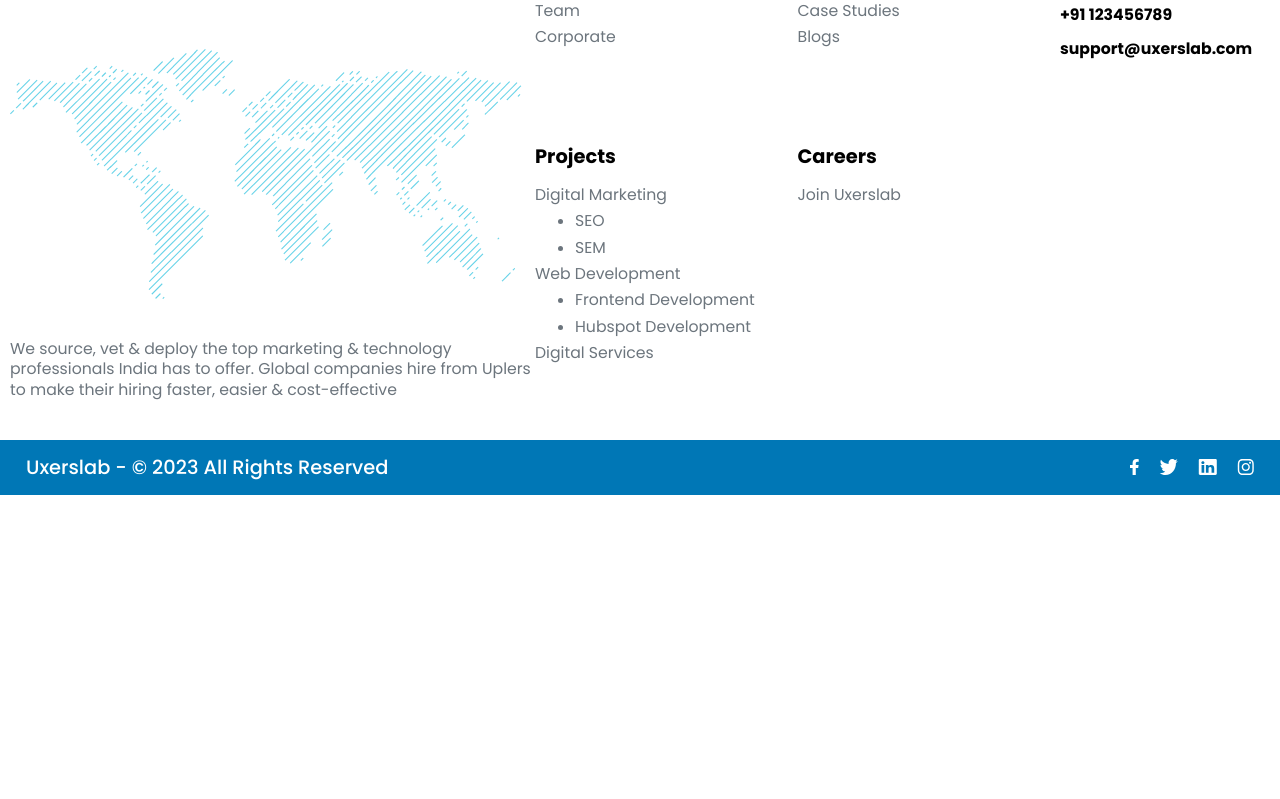
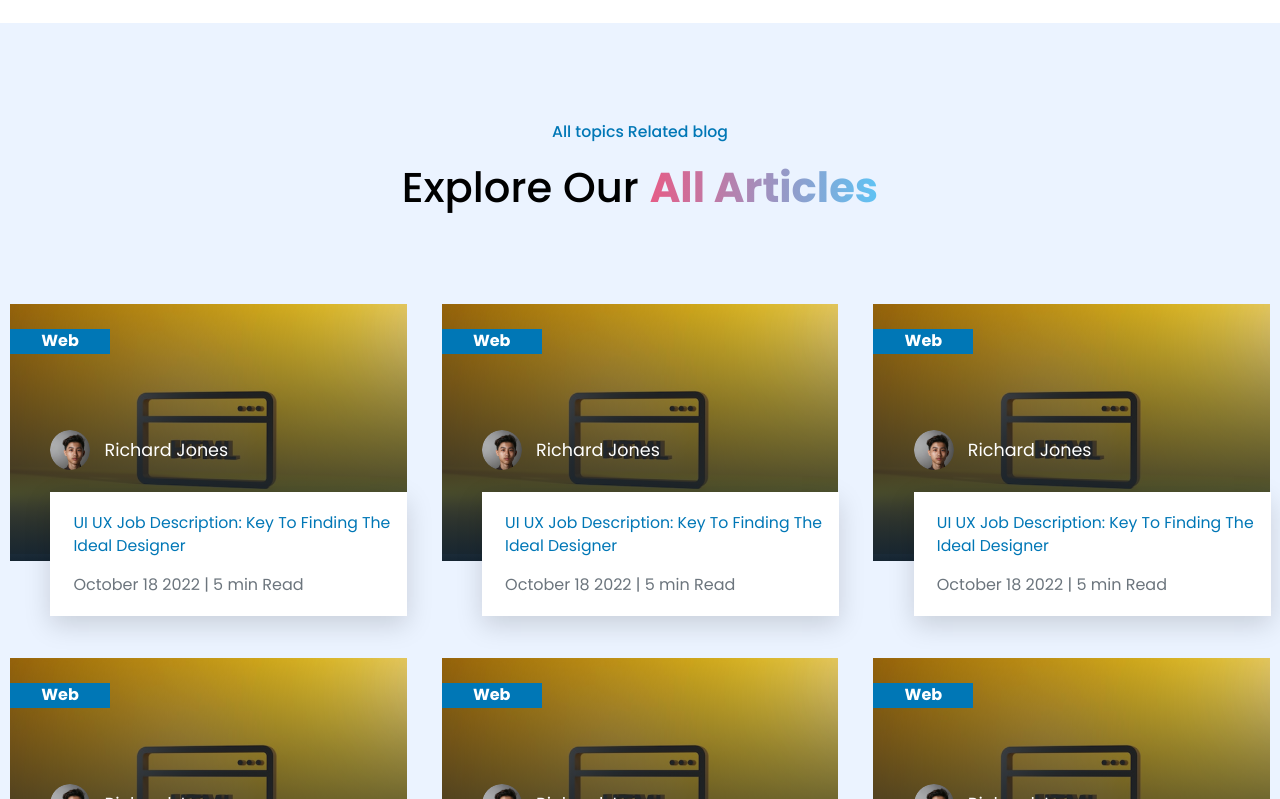
Before and after one commit to kanwaljeet5124/uxers, a Next.js app: page /blogs in a window 1280 px wide. Shown: the part 2481-3280 px from the top of the page. Before the commit the page ends 2976 px from the top, so only its background shows below. Built offline with nearby package versions, Linux system fonts and the light colour scheme.

Commit message:
Kanwal: Blog page changes

```diff
--- /dev/null
+++ b/modules/ExploreBlog.js
@@ -0,0 +1,19 @@
+import ExploreCard from "./ExploreCard"
+import SectionHeading from "./SectionHeading"
+export default function ExploreBlog() {
+  return (
+    <div className="explore_blogs">
+      <div className="container">
+        <SectionHeading classes="text-align-center" badge="All topics Related blog" title="Explore Our " highlight="All Articles"></SectionHeading>
+        <div className="explore_blog_grid">
+          <ExploreCard />
+          <ExploreCard />
+          <ExploreCard />
+          <ExploreCard />
+          <ExploreCard />
+          <ExploreCard />
+        </div>
+      </div>
+    </div>
+  )
+}
--- /dev/null
+++ b/modules/ExploreCard.js
@@ -0,0 +1,22 @@
+import React from 'react'
+
+export default function ExploreCard() {
+  return (
+    <div className='explore_card'>
+        <span className='explore_card_badge d-flex d-align-center d-justify-center'>Web</span>
+        <img src="explore-blog.png" alt="explore image" />
+        <div className='explore_blog_content'>
+            <div className="article_author d-flex d-justify-start d-flex-wrap">
+                <div className="col-7 d-flex d-align-center">
+                    <img src="/article_avatar.png" alt="Author Profile" />
+                    <span className="f-400 text-white">Richard Jones</span>
+                </div>
+            </div>
+            <div className='explore_blog_title d-flex d-flex-column d-justify-space-between'>
+                <h6 className='f-400 text-primary'>UI UX Job Description: Key To Finding The Ideal Designer</h6>
+                <span className='f-400'>October 18 2022 | 5 min Read</span>
+            </div>
+        </div>
+    </div>
+  )
+}
--- a/pages/blogs.js
+++ b/pages/blogs.js
@@ -4,6 +4,7 @@
 import Articles from "../modules/Articles"
 import LetsTalkBlack from "../modules/LetsTalkBlack"
 import Footer from "../modules/Footer"
+import ExploreBlog from "../modules/ExploreBlog"
 export default function Blogs() {
   return (
     <>
@@ -25,6 +26,7 @@
         <section>
           <SectionHeading classes="text-align-center" title="Recent  " highlight="Articles" />
           <Articles />
+          <ExploreBlog />
           <LetsTalkBlack />
           <Footer />
         </section>
--- a/pages/services.js
+++ b/pages/services.js
@@ -7,6 +7,8 @@
 import LetsTalkBlack from '../modules/LetsTalkBlack'
 import Footer from '../modules/Footer'
 import FAQ from '../modules/FAQ'
+import ExploreBlog from '../modules/ExploreBlog'
+import ExploreCard from '../modules/ExploreCard'
 export default function services() {
   return (
     <>
@@ -17,6 +19,7 @@
       <Slider/>
       <LetsTalkBlack type={1}/>
       <FAQ/>
+      <ExploreBlog />
       <Footer/>
     </>
   )
--- a/styles/blogs.css
+++ b/styles/blogs.css
@@ -53,6 +53,7 @@
     grid-template-columns: repeat(3, 1fr);
     gap: 30px;
     margin-top: 80px;
+    margin-bottom: 150px;
 }
 
 .article_card {
@@ -146,3 +147,70 @@
     align-items: center;
     justify-content: center;
 }
+
+.explore_blogs {
+    background-color: #EBF3FF;
+    padding: 96px 0 140px;
+}
+
+.explore_card {
+    position: relative;
+}
+
+.explore_blog_grid {
+    display: grid;
+    grid-template-columns: repeat(3, 1fr);
+    column-gap: 35px;
+    row-gap: 97px;
+    margin-top: 90px;
+}
+
+.explore_card::before {
+    content: "";
+    position: absolute;
+    width: 100%;
+    height: 100%;
+    top: 0;
+    left: 0;
+    background: linear-gradient(180deg, rgba(24, 59, 86, 0.0001) 0%, #152532 100%);
+}
+
+.explore_card>img {
+    width: 100%;
+    height: 250px;
+    object-fit: cover;
+}
+
+.explore_blog_content {
+    position: absolute;
+    width: 90%;
+    left: 10.2%;
+    right: 0;
+    bottom: -55px;
+}
+
+.explore_blog_title {
+    padding: 19px 10px 19px 23px;
+    background-color: var(--white);
+    margin-top: 22px;
+    height: 124px;
+    box-shadow: 0px 9px 25px rgba(0, 0, 0, 0.15);
+}
+
+.explore_blog_title>span {
+    color: #6C757D;
+    font-size: 16px;
+}
+
+.explore_card_badge {
+    position: absolute;
+    width: 100px;
+    height: 25px;
+    font-size: 16px;
+    line-height: 110%;
+    font-weight: 700;
+    background-color: var(--primary);
+    color: var(--white);
+    left: 0;
+    top: 25px;
+}
```
Also changed, not shown: public/explore-blog.png (added).
